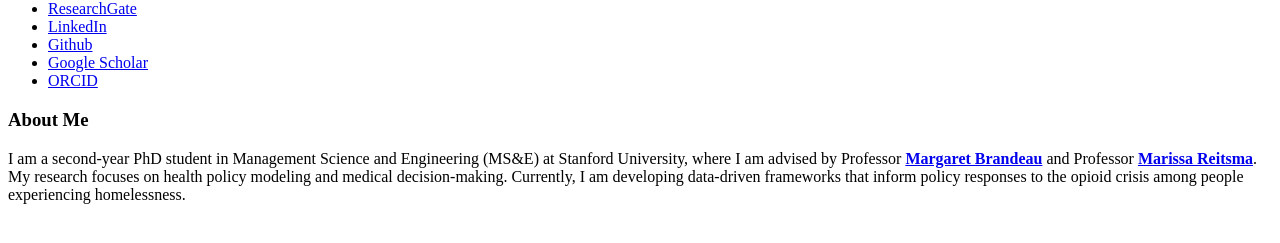
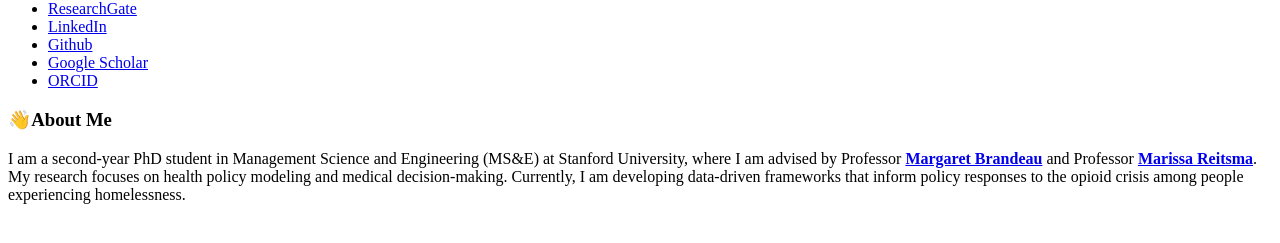
Before and after one commit to yuewei-ling/yuewei-ling.github.io, a Jekyll site: the page built from _pages/includes/intro.md, in a window 1280 px wide. Shown: the part 367-610 px from the top of the page. Built offline with Jekyll 4.4.1, drawn with Linux system fonts in a browser that asks for light colours; our own code applies the rules of GitHub Pages for plain Markdown files.

```diff
--- a/_pages/includes/intro.md
+++ b/_pages/includes/intro.md
@@ -1,3 +1,3 @@
-# About Me
+# 👋About Me
 
 I am a second-year PhD student in Management Science and Engineering (MS&E) at Stanford University, where I am advised by Professor **[Margaret Brandeau](https://profiles.stanford.edu/margaret-brandeau)** and Professor **[Marissa Reitsma](https://healthpolicy.fsi.stanford.edu/people/marissa-reitsma)**. My research focuses on health policy modeling and medical decision-making. Currently, I am developing data-driven frameworks that inform policy responses to the opioid crisis among people experiencing homelessness.
```
